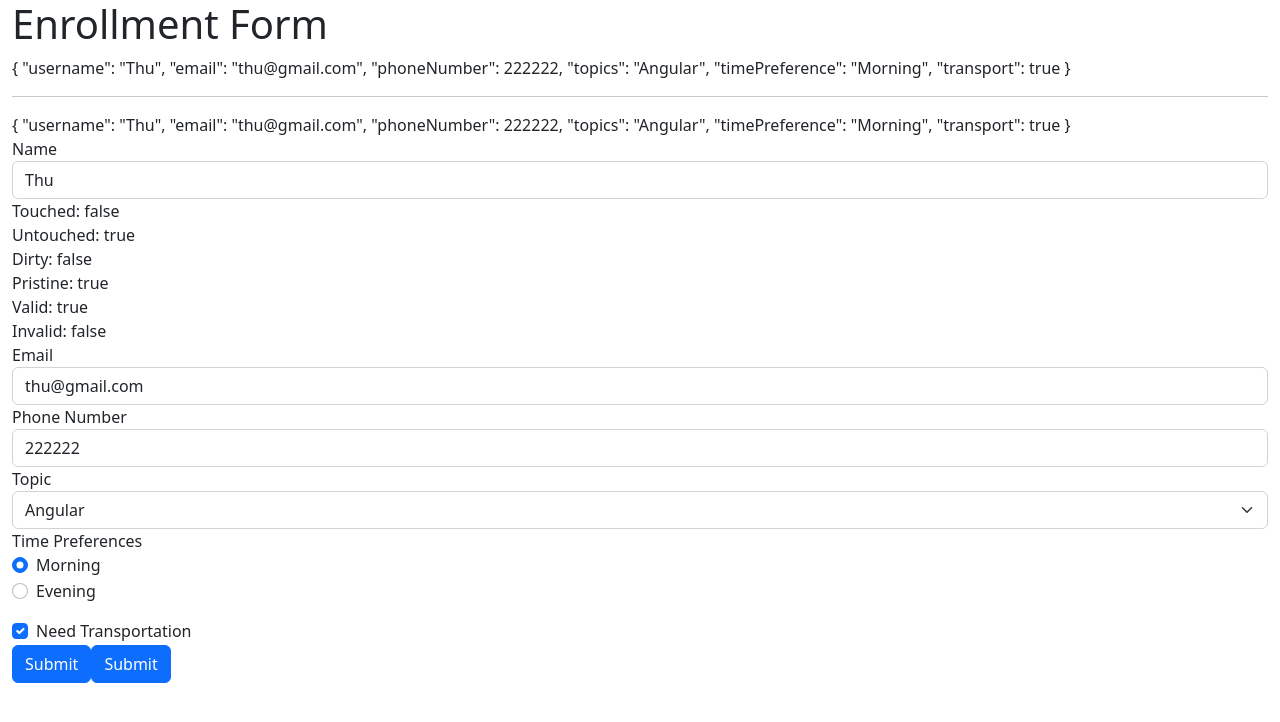
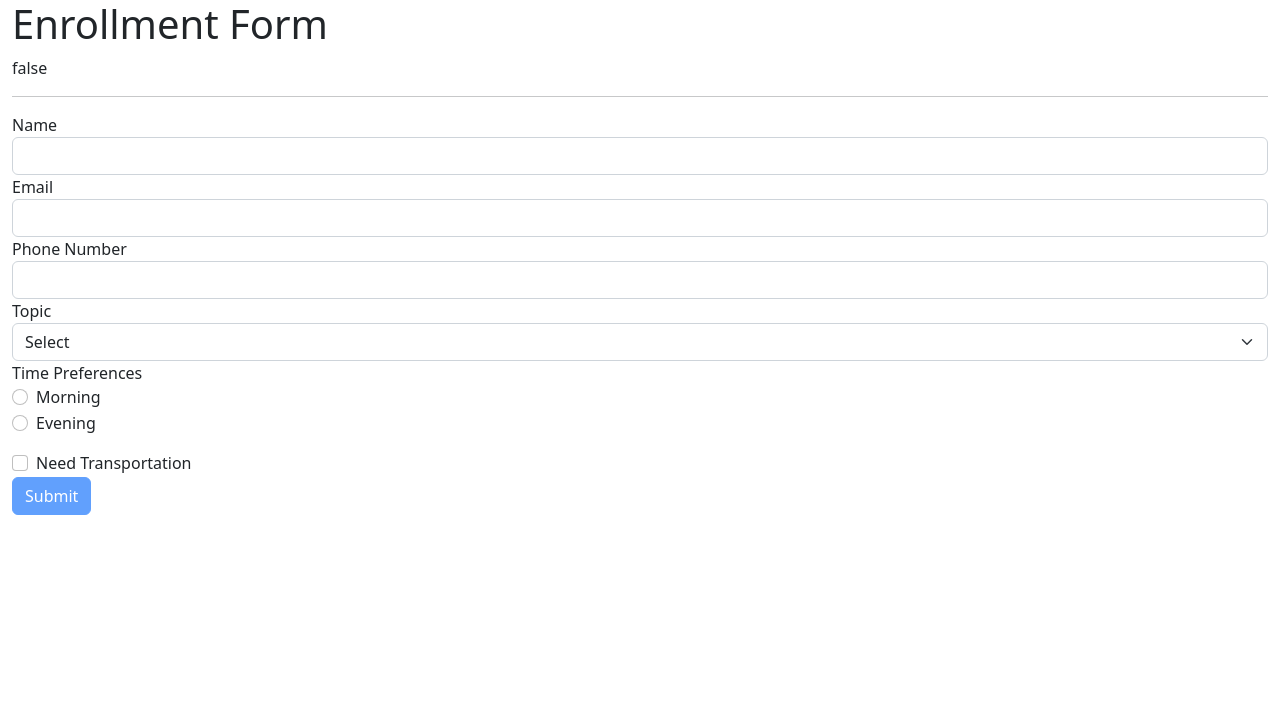
Before and after one commit to Thutaloo/AngularDemo, an Angular app: page / in a window 1280 px wide. Shown: the top 722 px of the page. Built offline with nearby package versions, Linux system fonts and the light colour scheme.

Commit message:
validation

```diff
--- a/src/app/insert/insert.component.html
+++ b/src/app/insert/insert.component.html
@@ -1,58 +1,101 @@
 <div class="container-fluid">
   <h1>Enrollment Form</h1>
   <form #userForm="ngForm">
-    {{ userForm.value | json }}
+    {{ userForm.form.valid }}
+    <!-- {{ userForm.value | json }} -->
     <hr />
-    {{ userModel | json }}
+    <!-- {{ userModel | json }} -->
     <div class="form-group">
       <label>Name</label>
       <input
         type="text"
         #username="ngModel"
         required
+        [class.is-invalid]="username.invalid && username.touched"
         class="form-control"
         name="username"
         [(ngModel)]="userModel.username"
       />
+      <small
+        [class.d-none]="username.valid || username.untouched"
+        class="text-danger"
+        >*Required</small
+      >
     </div>
-    Touched: {{ username.touched }}<br />
+    <!-- Touched: {{ username.touched }}<br />
     Untouched: {{ username.untouched }}<br />
     Dirty: {{ username.dirty }}<br />
     Pristine: {{ username.pristine }}<br />
     Valid: {{ username.valid }}<br />
-    Invalid: {{ username.invalid }}<br />
+    Invalid: {{ username.invalid }}<br /> -->
 
     <div class="form-group">
       <label>Email</label>
       <input
         type="email"
+        #email="ngModel"
+        pattern="^[a-zA-Z0-9_.+-]+@[a-zA-Z0-9-]+\.[a-zA-Z0-9-.]+$"
+        required
+        [class.is-invalid]="email.invalid && email.touched"
         class="form-control"
         name="email"
         [(ngModel)]="userModel.email"
       />
+      <small [class.d-none]="email.valid || email.untouched" class="text-danger"
+        >*Required</small
+      >
     </div>
     <div class="form-group">
       <label>Phone Number</label>
       <input
         type="tel"
+        #phoneNumber="ngModel"
+        required
+        pattern="^(\+0?1\s)?\(?\d{3}\)?[\s.-]\d{3}[\s.-]\d{4}$"
+        [class.is-invalid]="phoneNumber.invalid && phoneNumber.touched"
         class="form-control"
         name="phoneNumber"
         [(ngModel)]="userModel.phoneNumber"
       />
+      <small
+        [class.d-none]="phoneNumber.valid || phoneNumber.untouched"
+        *ngIf="phoneNumber.errors?.['required']"
+        class="text-danger"
+        >*Required</small
+      >
+      <small
+        [class.d-none]="phoneNumber.valid || phoneNumber.untouched"
+        *ngIf="phoneNumber.errors?.['pattern']"
+        class="text-danger"
+        >*Invalid phone number</small
+      >
     </div>
     <label>Topic</label>
     <div>
-      <select class="form-select" name="topics" [(ngModel)]="userModel.topics">
-        <option>Select</option>
+      <select
+        class="form-select"
+        #topic="ngModel"
+        name="topics"
+        required
+        [(ngModel)]="userModel.topics"
+        [class.is-invalid]="topic.invalid && topic.touched"
+      >
+        <!-- [class.is-invalid]="getTopic(topic.value) && topic.touched" -->
+        <option value="" selected>Select</option>
         <option *ngFor="let T of topics">{{ T }}</option>
       </select>
+      <small [class.d-none]="topic.valid || topic.untouched" class="text-danger"
+        >*Required</small
+      >
     </div>
-    <div class="mb-3">
+    <div class="mb-3" required>
       <label>Time Preferences</label>
       <div class="form-check">
         <input
+          required
           class="form-check-input"
           type="radio"
+          #timePreference="ngModel"
           name="timePreference"
           value="Morning"
           [(ngModel)]="userModel.timePreference"
@@ -61,31 +104,42 @@
       </div>
       <div class="form-check">
         <input
+          required
           class="form-check-input"
           type="radio"
+          #timePreference="ngModel"
           name="timePreference"
           value="Evening"
           [(ngModel)]="userModel.timePreference"
         />
         <label class="form-check-label">Evening</label>
       </div>
+      <!-- *ngIf="getTimePreference(timePreference.value)" -->
+      <small
+        [class.d-none]="timePreference.untouched"
+        *ngIf="getTimePreference(timePreference.value) && timePreference.errors?.['required']"
+        class="text-danger"
+        >*Required</small
+      >
     </div>
     <div class="form-check">
       <input
         class="form-check-input"
+        #transport="ngModel"
         type="checkbox"
         name="transport"
         [(ngModel)]="userModel.transport"
       />
       <label class="form-check-label">Need Transportation</label>
     </div>
-    <button class="btn btn-primary" type="submit" (click)="getData()">
+    <!-- <button class="btn btn-primary" type="submit" (click)="getData()">
       Submit
-    </button>
+    </button> -->
     <button
       class="btn btn-primary"
       type="submit"
-      (click)="getUserData(userForm)"
+      (click)="getUserData(userForm.value)"
+      [disabled]="!userForm.valid"
     >
       Submit
     </button>
--- a/src/app/insert/insert.component.ts
+++ b/src/app/insert/insert.component.ts
@@ -8,15 +8,30 @@ import { user } from '../user';
 })
 export class InsertComponent implements OnInit {
   public topics = ['Angular', 'React', 'Vue'];
-  userModel = new user('Thu', 'thu@gmail.com', 222222, 'Angular', 'Morning', true);
+  // userModel = new user('Thu', 'thu@gmail.com', 222222, 'Angular', 'Morning', true);
+  userModel = new user();
   constructor() { }
 
-  getData() {
-    console.log(this.userModel.username + " " + this.userModel.email);
+  getTopic(t: string): boolean {
+    if (t == "")
+      return true;
+    else
+      return false;
   }
 
+  getTimePreference(tp: string): boolean {
+    if (tp == "")
+      return true;
+    else
+      return false;
+  }
+
+  // getData() {
+  //   console.log(this.userModel.username + " " + this.userModel.email);
+  // }
+
   getUserData(userForm: any) {
-    console.log(userForm.username + " " + userForm.email);
+    console.log(userForm.timePreference.length);
   }
 
   ngOnInit(): void {
--- a/src/app/user.ts
+++ b/src/app/user.ts
@@ -1,10 +1,18 @@
 export class user {
+    public username: string = "";
+    public email: string = "";
+    public phoneNumber: string = "";
+    public topics: string = "";
+    public timePreference: string = "";
+    public transport: boolean = false;
     constructor(
-        public username: string,
-        public email: string,
-        public phoneNumber: number,
-        public topics: string,
-        public timePreference: string,
-        public transport: boolean) {
+        // public username: string,
+        // public email: string,
+        // public phoneNumber: number,
+        // public topics: string,
+        // public timePreference: string,
+        // public transport: boolean
+    ) {
+        this.topics = "";
     }
 }
```
